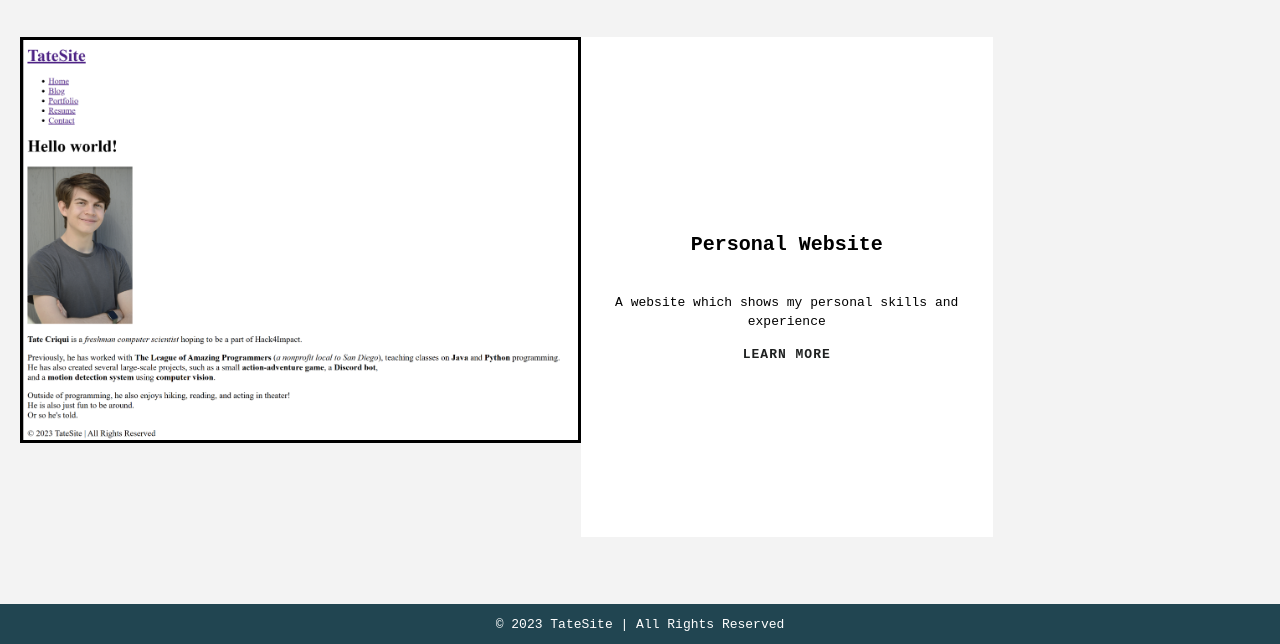
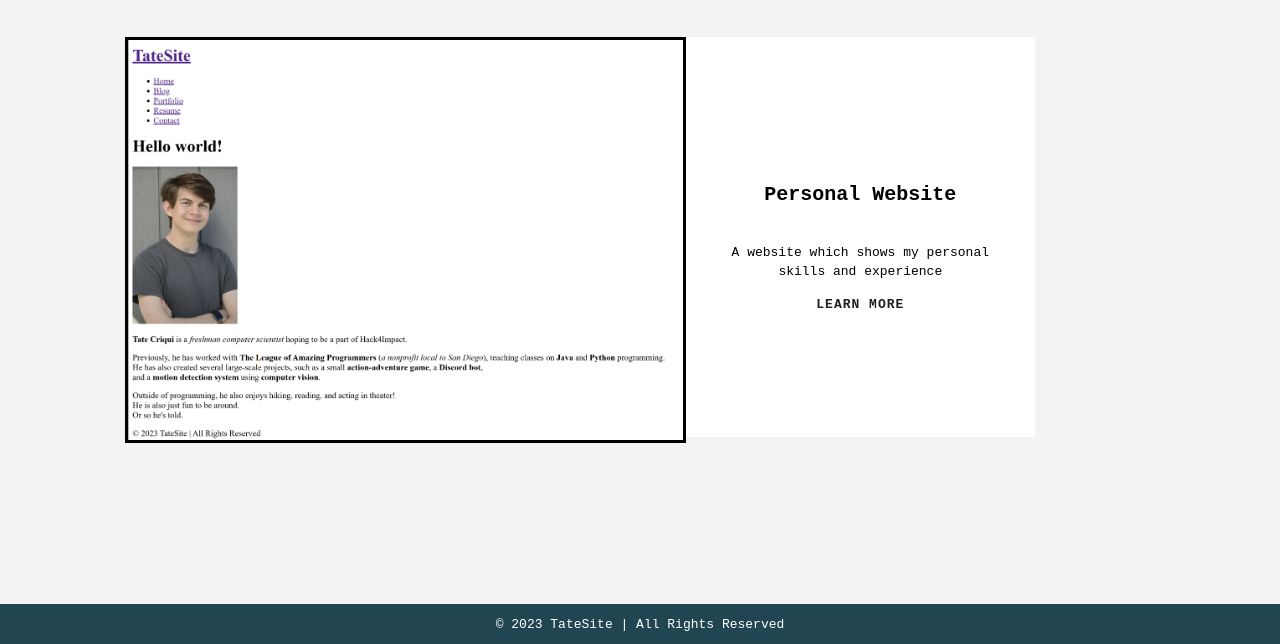
Before and after one commit to tlcriq/tlcriq.github.io, a website: page portfolio.html in a window 1280 px wide. Shown: the part 156-800 px from the top of the page. Drawn offline with Linux system fonts and the light colour scheme.

Commit message:
resizing

```diff
--- a/styles.css
+++ b/styles.css
@@ -105,9 +105,8 @@ main {
 .project {
   display: flex;
   flex-direction: row;
-  width: 100%;
+  max-width: 100%;
   margin: 1em 0 2em 0;
-  max-height: 400;
 
   /* Debug border */
   /* border: 2px solid blue; */
@@ -135,8 +134,7 @@ main {
   display: flex;
   background-color: var(--cg-white);
   width: 30%;
-  height: 500px;
-  flex-shrink: 1;
+  height: 400px;
   padding: 0 20px;
   margin: 0px;
   line-height: 1.5;
```
